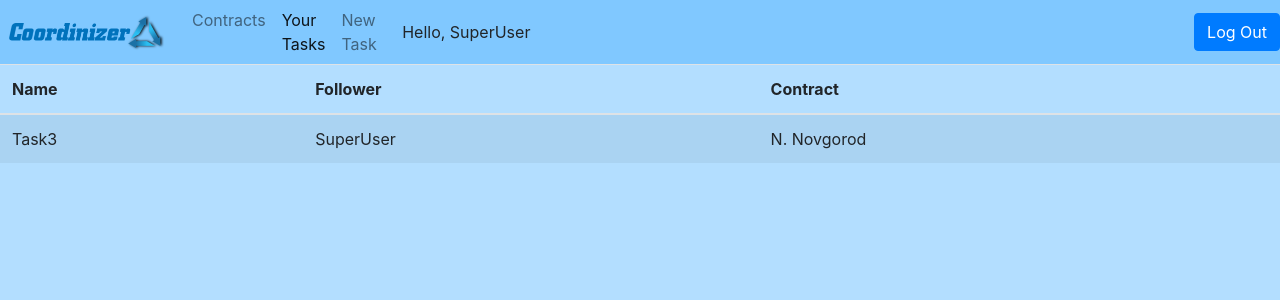
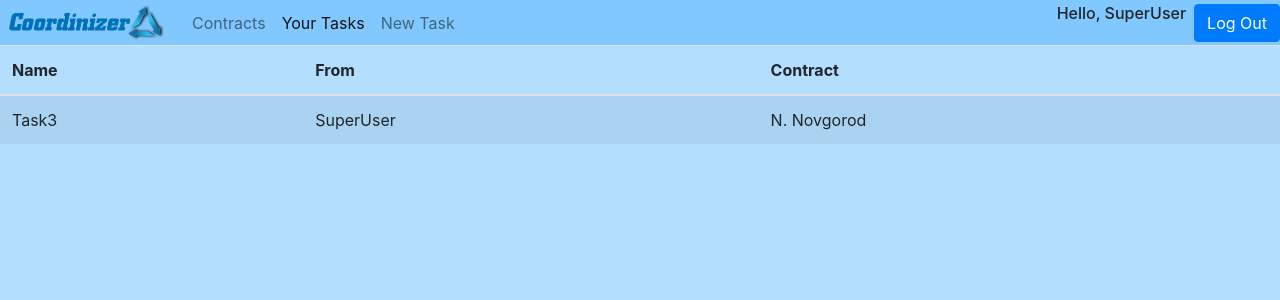
Before and after one commit to CunningJW/Organiser, a Django app: page /catalog/my_tasks/ in a window 1280 px wide. Shown: the top 300 px of the page. Run offline with Django 3.2, Linux system fonts and the light colour scheme; a user stored in the database is signed in; data comes from the database, SQL or seed files in the repository; both versions use the stored data as it was after the commit; some libraries are stand-ins or nearby versions.

Commit message:
something works

```diff
--- a/catalog/models.py
+++ b/catalog/models.py
@@ -33,7 +33,7 @@ class Contract(models.Model):
 
 class Task(models.Model):
     taskName = models.CharField(max_length=200, help_text="Enter a task name")
-    followers = models.ForeignKey(User, on_delete=models.SET_NULL, null=True)
+    followers = models.ForeignKey(User, on_delete=models.SET_NULL, null=True, help_text="Who will need to complete it?")
     description = models.TextField(help_text="Enter a task description")
     taskContractName = models.ForeignKey('Contract', on_delete=models.SET_NULL, null=True)
     datetimeStart = models.DateTimeField()
--- a/catalog/urls.py
+++ b/catalog/urls.py
@@ -10,21 +10,7 @@ urlpatterns = [
     path('my_tasks/',  views.TaskUserFilteringView.as_view(), name = 'myTasks'),
     path('add_task/', views.TaskAddNew.as_view(), name = 'addTask'),
     path('add_document/', views.DocumentView.as_view(), name = 'addDocument'),
-    # path('uploads/(?P<filename>\w+)/$', views.DocumentDownloadlView.as_view(), name='downloadFile'),
-
-
-    # re_path('rest_contract/(?P<code>\w+)/$', views.ContractDetailView.as_view()),
-    # re_path('rest_contract/currentuser', views.ContractFilteringView.as_view()),
-    # path('uploads/'),
-
-    re_path('rest_tasks/(?P<code>\w+)/$', views.TaskDetailView.as_view()),
-    re_path('rest_tasks/currentuser', views.TaskUserFilteringView.as_view()),
-    # path('rest_user/', views.UserView.as_view()),
-    # path('rest_currentuser/', views.CurrentUserView.as_view()),
-
-
     re_path('all_contracts/(?P<pk>\w+)/$', views.ContractDetailView.as_view(), name = 'contractDetail'),
-
     path('accounts/', include('django.contrib.auth.urls')),
     path('', views.main, name='main'),
 
--- a/catalog/views.py
+++ b/catalog/views.py
@@ -55,26 +55,6 @@ class UserSerializer(serializers.ModelSerializer):
 def getCurrentUser(request):
     return request.user
 
-def contractlink(request):
-    return render(request, "tableofcontracts.html")
-
-def testdocumentlink(request):
-    return render(request, "documentPlus.html")
-
-def tasklink(request):
-    return render(request, "tableoftasks.html")
-
-def taskaddlink(request):
-    return render(request, "tasksPlus.html")
-
-# def contractDetailLink(request,pk):
-#     try:
-#         contract_id=Contract.objects.get(pk=pk)
-#         task = Task.objects.filter(taskContractName = pk)
-#     except Contract.DoesNotExist:
-#         raise Http404("Contract does not exist")
-#     return render(request, "contractTemplate.html",context = {'contractid':contract_id, 'tasks' : task})
-#
 def main(request):
     return render(request,'main.html')
 
--- a/organiser/settings.py
+++ b/organiser/settings.py
@@ -26,7 +26,7 @@ SECRET_KEY = 'ak^8d7p^by)b6zqn4ex3=#*0f#ke7i$=njau=1e$!xiu9#e_h1'
 # SECURITY WARNING: don't run with debug turned on in production!
 DEBUG = True
 
-ALLOWED_HOSTS = []
+ALLOWED_HOSTS = ["localhost", "26.171.211.233"]
 
 
 # Application definition
--- a/templates/main.html
+++ b/templates/main.html
@@ -42,13 +42,14 @@
 
     {%block login%}
     {% if user.is_authenticated %}
-    <div class = "container">
-      <div id = "UserNameField">  Hello, {{user.username}}   </div>
-    </div>
+    <div class="d-flex">
+    <h6 class = 'px-2'>Hello, {{user.username}}</h6>
+
       <button onclick="location.href='{% url 'logout' %}'" class="btn btn-primary" type="submit">Log Out</button>
     {%else%}
       <button onclick="location.href='{% url 'login' %}'" class="btn btn-primary" type="submit">Log In</button>
     {%endif%}
+    </div>
     {%endblock%}
   </div>
 </nav>
@@ -85,7 +86,7 @@
   </picture>
 
   <div>
-    <div id = "teamInfo" class="container-fluid">
+    <div id = "teamInfo" class="container-fluid position-absolute bottom">
       <h5><i>Немного информации о нас:</i></h5>
       <h4><i>Попов В.А. Круглов С.В. Малинин М.Ю.</i></h4>
     </div>
--- a/templates/tableoftasks.html
+++ b/templates/tableoftasks.html
@@ -19,7 +19,7 @@
   <thead>
     <tr>
       <th scope = "col"> Name </th>
-      <th scope = "col"> Follower </th>
+      <th scope = "col"> From </th>
       <th scope = "col"> Contract </th>
     </tr>
   </thead>
```
Also changed, not shown: db.sqlite3, uploads/1346482_original.jpg (added), 1 other file.
